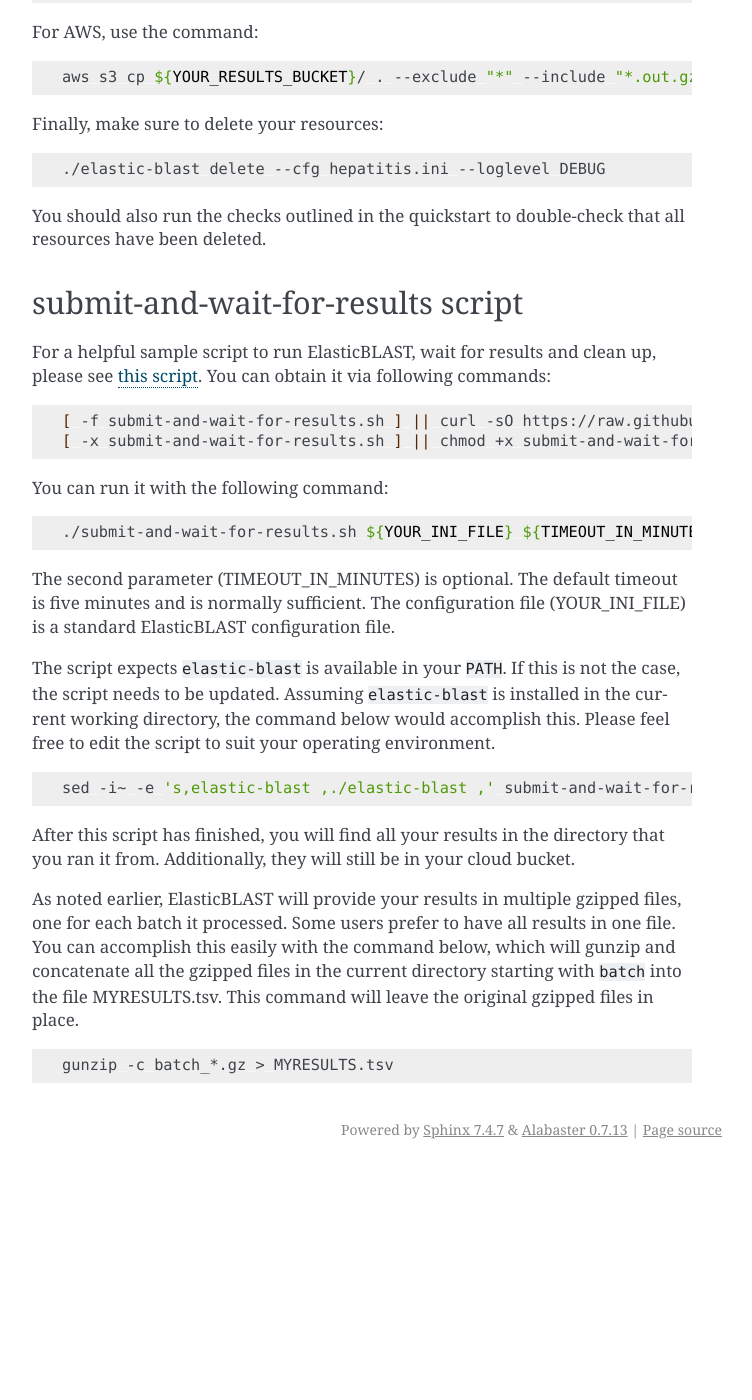
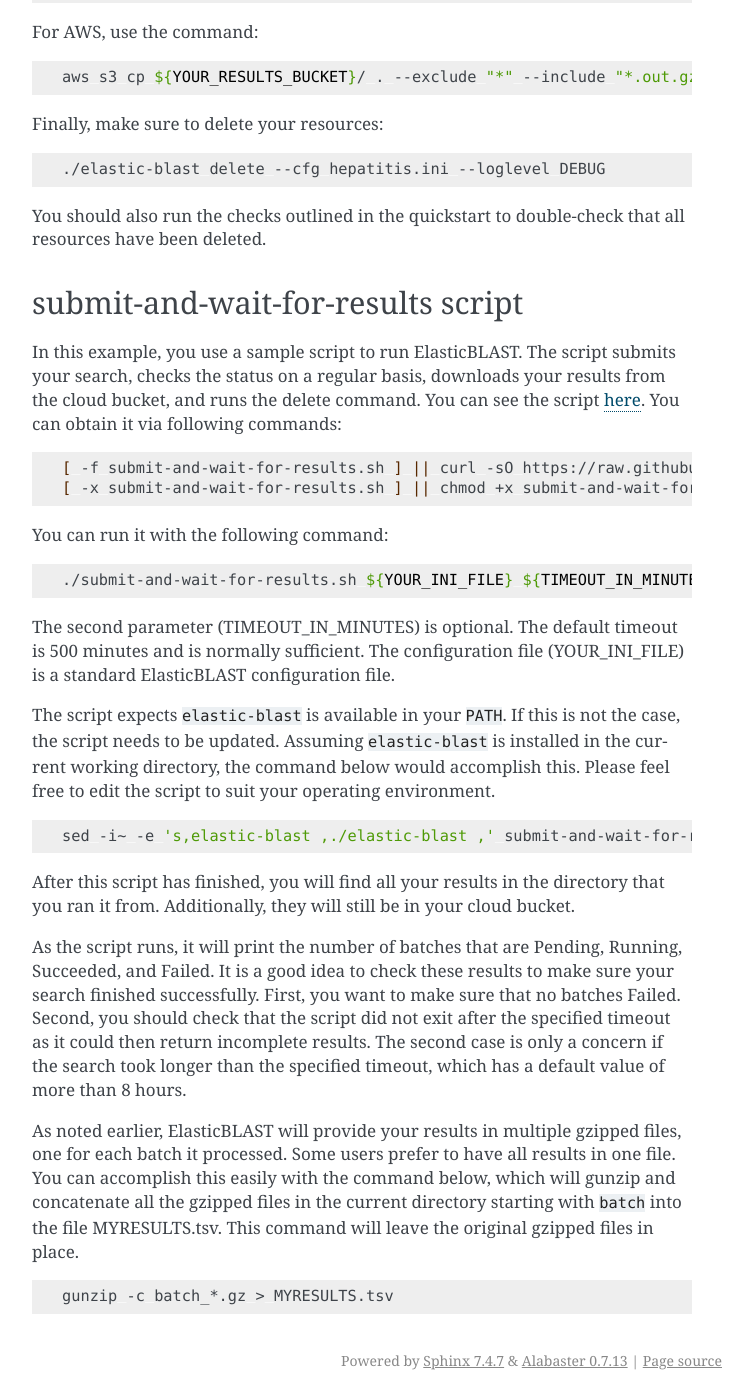
Before and after one commit to ncbi/elastic-blast-docs, a Sphinx documentation site: the page built from docs/source/tutorials.rst, in a window 1280 px wide and 1400 px high, scrolled down 3110 px. Shown: the whole window, without its empty margins (388-1140 px from the left). Built offline with Sphinx 7.4.7, drawn with Linux system fonts in a browser that asks for light colours; before the commit the page ends 4279 px from its top, so only the background shows below that.

Commit message:
Minor edits and new version of workflow

```diff
--- a/docs/source/index.rst
+++ b/docs/source/index.rst
@@ -51,6 +51,7 @@ To get started, go to the :ref:`overview`.
    quickstart-gcp
    tutorials
    requirements
+   IAM Policy <iam-policy>
    Budget <budget>
    exit-codes
    configuration
--- a/docs/source/quickstart-aws.rst
+++ b/docs/source/quickstart-aws.rst
@@ -102,7 +102,7 @@ You will need to edit the file to provide your results bucket. For your results
 
 ElasticBLAST will place your results at s3://elasticblast-YOURNAME/results/BDQE.  For your next search, you should use a different token than BDQE, otherwise your new results will be placed at the same location, possibly overwriting your first set of results.
 
-This configuration file will use two AWS instances, specified by "num-nodes", for your search.  The BLASTP program will search proteins from the BDQE WGS project (obtained from a public cloud bucket) against the swissprot database.
+This configuration file specifies two AWS instances, specified by "num-nodes", for your search.  The BLASTP program searches proteins from the BDQE WGS project (obtained from a public cloud bucket) against the swissprot database.
 
 In addition to the minimal parameters, the configuration file above includes some BLAST options.
 
--- a/docs/source/quickstart-gcp.rst
+++ b/docs/source/quickstart-gcp.rst
@@ -101,9 +101,9 @@ Start by copying the configuration file shown below.  Using an editor, write thi
 
 You will need to edit the file to provide a GCP Project ID and your results bucket. Read about how to identify your `GCP project <https://cloud.google.com/resource-manager/docs/creating-managing-projects#identifying_projects>`_.  For your results bucket, you should append "/results/BDQE" to your output bucket.  If you created it with the gsutil command above, it would be as shown in the configuration file above.
 
-ElasticBLAST will place your results gs://elasticblast-${USER}/results/BDQE.  For your next search, you should use a different token than BDQE, otherwise your new results will be placed at the same location, possibly overwriting your first set of results.
+ElasticBLAST will place your results at gs://elasticblast-${USER}/results/BDQE.  For your next search, you should use a different token than BDQE, otherwise your new results will be placed at the same location, possibly overwriting your first set of results.
 
-This configuration file will use two GCP instances, specified by "num-nodes", for your search.  The BLASTP program will search proteins from the BDQE WGS project (obtained from a cloud bucket) against the swissprot database.
+This configuration file specifies two GCP instances, specified by "num-nodes", for your search.  The BLASTP program searches proteins from the BDQE WGS project (obtained from a cloud bucket) against the swissprot database.
 
 In addition to the minimal parameters, the configuration file above includes some BLAST options.
 
--- a/docs/source/tutorials.rst
+++ b/docs/source/tutorials.rst
@@ -166,9 +166,8 @@ You should also run the checks outlined in the quickstart to double-check that a
 submit-and-wait-for-results script
 ^^^^^^^^^^^^^^^^^^^^^^^^^^^^^^^^^^
 
-
-For a helpful sample script to run ElasticBLAST, wait for results and clean up, please
-see `this script <https://github.com/ncbi/elastic-blast-demos/blob/master/submit-and-wait-for-results.sh>`_.
+In this example, you use a sample script to run ElasticBLAST.  The script submits your search, checks the status on a regular basis, downloads your results from the cloud bucket, and runs the delete command.
+You can see the script `here <https://github.com/ncbi/elastic-blast-demos/blob/master/submit-and-wait-for-results.sh>`_.
 You can obtain it via following commands:
 
 .. code-block:: bash
@@ -182,7 +181,7 @@ You can run it with the following command:
 
     ./submit-and-wait-for-results.sh ${YOUR_INI_FILE} ${TIMEOUT_IN_MINUTES}
 
-The second parameter (TIMEOUT_IN_MINUTES) is optional.  The default timeout is five minutes and is normally sufficient.  The configuration file (YOUR_INI_FILE) is a standard ElasticBLAST configuration file.
+The second parameter (TIMEOUT_IN_MINUTES) is optional.  The default timeout is 500 minutes and is normally sufficient.  The configuration file (YOUR_INI_FILE) is a standard ElasticBLAST configuration file.
 
 The script expects ``elastic-blast`` is available in your ``PATH``. If this is
 not the case, the script needs to be updated. Assuming ``elastic-blast`` is installed
@@ -193,7 +192,10 @@ Please feel free to edit the script to suit your operating environment.
 
     sed -i~ -e 's,elastic-blast ,./elastic-blast ,' submit-and-wait-for-results.sh
 
+
 After this script has finished, you will find all your results in the directory that you ran it from.   Additionally, they will still be in your cloud bucket.
+
+As the script runs, it will print the number of batches that are Pending, Running, Succeeded, and Failed.  It is a good idea to check these results to make sure your search finished successfully. First, you want to make sure that no batches Failed.  Second, you should check that the script did not exit after the specified timeout as it could then return incomplete results.  The second case is only a concern if the search took longer than the specified timeout, which has a default value of more than 8 hours.
 
 As noted earlier, ElasticBLAST will provide your results in multiple gzipped files, one for each batch it processed.  Some users prefer to have all results in one file.  You can accomplish this easily with the command below, which will gunzip and concatenate all the gzipped files in the current directory starting with ``batch`` into the file MYRESULTS.tsv.  This command will leave the original gzipped files in place.
 
```
Also changed, not shown: docs/source/eb_workflow.png.
